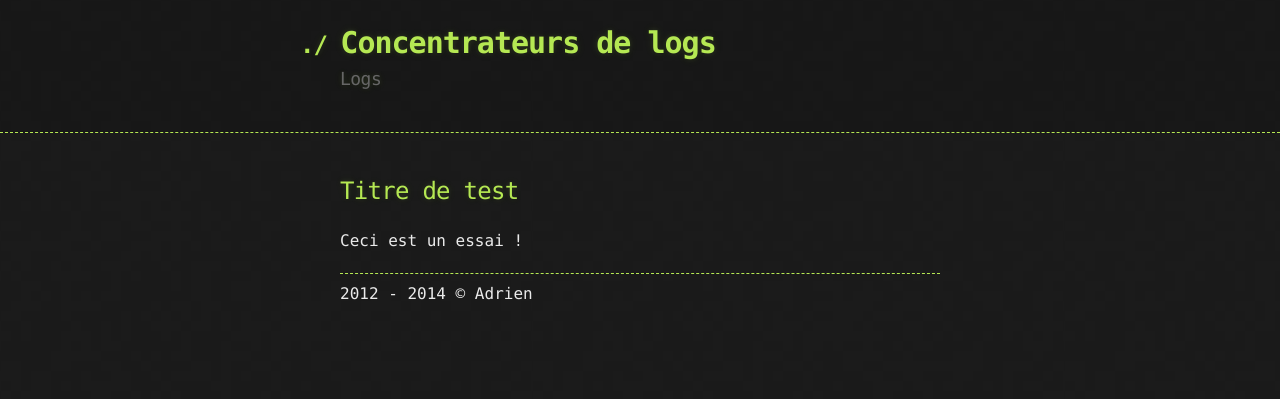
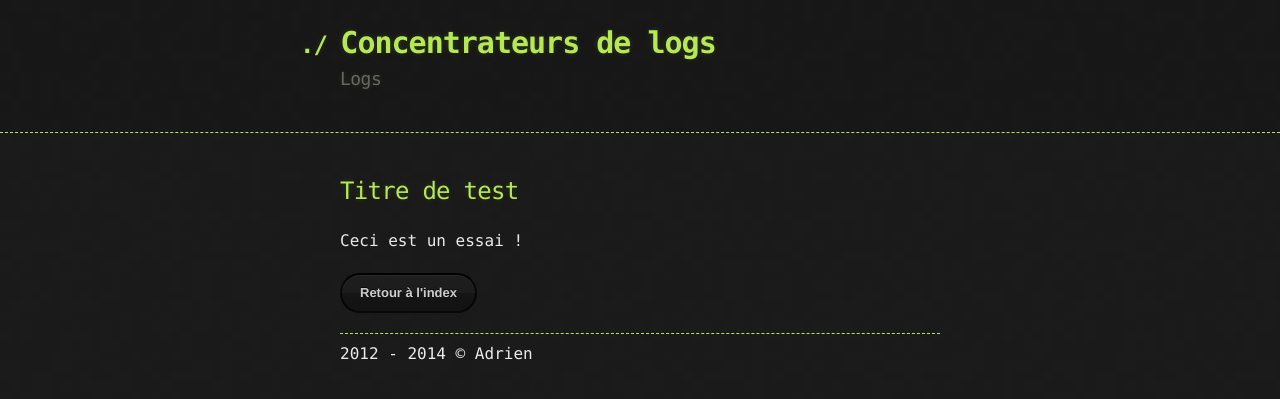
Before and after one commit to Adeber/Adeber.github.io, a Jekyll site: the page built from _posts/2014-10-24-logs.markdown, in a window 1280 px wide. Shown: the top 399 px of the page. Built offline with Jekyll 4.4.1, drawn with Linux system fonts in a browser that asks for light colours.

Commit message:
test retour index

```diff
--- a/_layouts/post.html
+++ b/_layouts/post.html
@@ -18,6 +18,10 @@
 			{{ content }}
 		</section>
 
+		<section id="downloads">
+		  <a href="{{site.url}}" class="btn">Retour à l'index</a>
+		</section>
+
 		{% include footer.html %}
 
 	</div>
```
